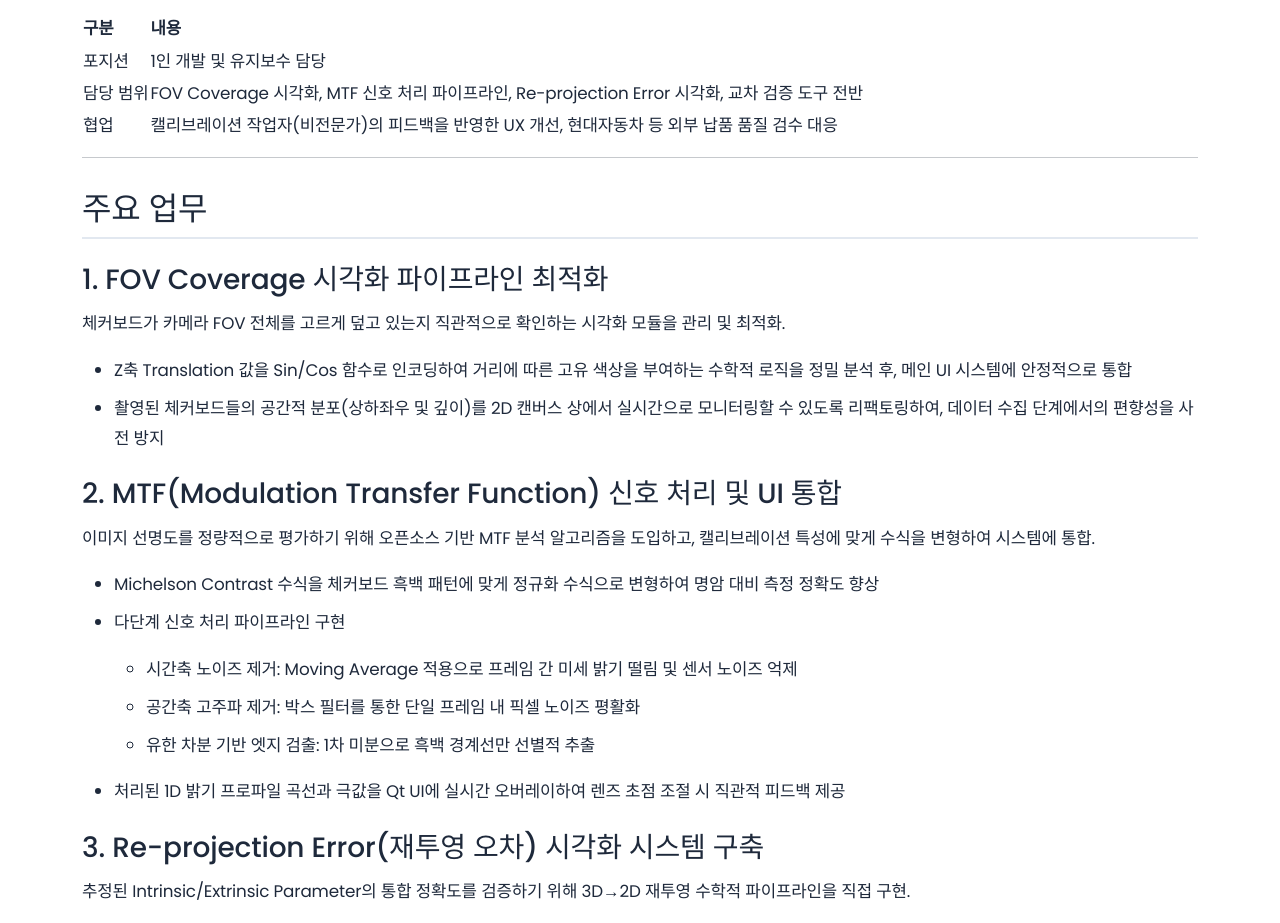
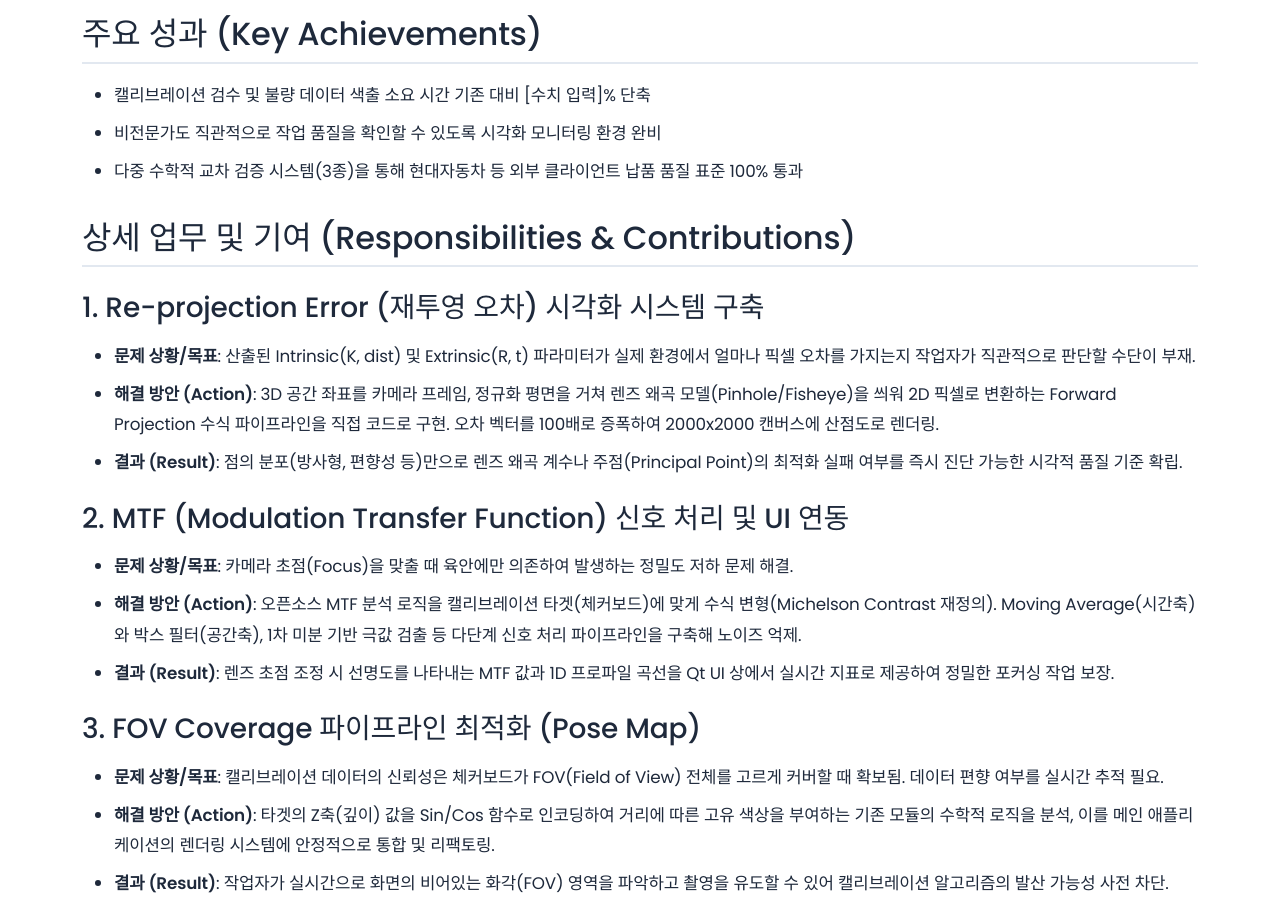
Before and after one commit to jinwoo-Sync/jinwoo-Sync.github.io, a Jekyll site: the page built from _projects/intrinsic_tool.md, in a window 1280 px wide and 1400 px high, scrolled down 554 px. Shown: the top 923 px of the window. Built offline with Jekyll 4.4.1, drawn with Linux system fonts in a browser that asks for light colours; some of the changed text lies outside the part shown.

Commit message:
경력기술서 형식으로 수정

```diff
--- a/_projects/intrinsic_tool.md
+++ b/_projects/intrinsic_tool.md
@@ -9,72 +9,44 @@ company: "Mobiltech (Internal R&D)"
 order: 4
 ---
 
-## 프로젝트 개요
+## 프로젝트 개요 (Overview)
+- **프로젝트명**: Camera Intrinsic Calibration Tool (사내 코어 툴 고도화)
+- **기간**: 2022.03 ~ Present
+- **역할**: Developer (수학적 검증 모델 구현 및 데이터 시각화 파이프라인 개발)
+- **기술 (Tech Stack)**: C++, Qt, OpenCV, Eigen (LM Optimization)
 
-사내 MMS(Mobile Mapping System) 핵심 파이프라인 중 하나인 Camera Intrinsic Calibration Tool의 고도화 및 유지보수를 담당. 기존 ROS 기반 도구의 한계를 극복하기 위해 자체 설계된 C++ 기반 시스템에서 핵심 검증 모듈과 신호 처리 로직을 구현하여 캘리브레이션의 신뢰성을 극대화.
+## 주요 성과 (Key Achievements)
+- 캘리브레이션 검수 및 불량 데이터 색출 소요 시간 기존 대비 [수치 입력]% 단축
+- 비전문가도 직관적으로 작업 품질을 확인할 수 있도록 시각화 모니터링 환경 완비
+- 다중 수학적 교차 검증 시스템(3종)을 통해 현대자동차 등 외부 클라이언트 납품 품질 표준 100% 통과
+
+## 상세 업무 및 기여 (Responsibilities & Contributions)
+
+### 1. Re-projection Error (재투영 오차) 시각화 시스템 구축
+- **문제 상황/목표**: 산출된 Intrinsic(K, dist) 및 Extrinsic(R, t) 파라미터가 실제 환경에서 얼마나 픽셀 오차를 가지는지 작업자가 직관적으로 판단할 수단이 부재.
+- **해결 방안 (Action)**: 3D 공간 좌표를 카메라 프레임, 정규화 평면을 거쳐 렌즈 왜곡 모델(Pinhole/Fisheye)을 씌워 2D 픽셀로 변환하는 Forward Projection 수식 파이프라인을 직접 코드로 구현. 오차 벡터를 100배로 증폭하여 2000x2000 캔버스에 산점도로 렌더링.
+- **결과 (Result)**: 점의 분포(방사형, 편향성 등)만으로 렌즈 왜곡 계수나 주점(Principal Point)의 최적화 실패 여부를 즉시 진단 가능한 시각적 품질 기준 확립.
+
+### 2. MTF (Modulation Transfer Function) 신호 처리 및 UI 연동
+- **문제 상황/목표**: 카메라 초점(Focus)을 맞출 때 육안에만 의존하여 발생하는 정밀도 저하 문제 해결.
+- **해결 방안 (Action)**: 오픈소스 MTF 분석 로직을 캘리브레이션 타겟(체커보드)에 맞게 수식 변형(Michelson Contrast 재정의). Moving Average(시간축)와 박스 필터(공간축), 1차 미분 기반 극값 검출 등 다단계 신호 처리 파이프라인을 구축해 노이즈 억제.
+- **결과 (Result)**: 렌즈 초점 조정 시 선명도를 나타내는 MTF 값과 1D 프로파일 곡선을 Qt UI 상에서 실시간 지표로 제공하여 정밀한 포커싱 작업 보장.
+
+### 3. FOV Coverage 파이프라인 최적화 (Pose Map)
+- **문제 상황/목표**: 캘리브레이션 데이터의 신뢰성은 체커보드가 FOV(Field of View) 전체를 고르게 커버할 때 확보됨. 데이터 편향 여부를 실시간 추적 필요.
+- **해결 방안 (Action)**: 타겟의 Z축(깊이) 값을 Sin/Cos 함수로 인코딩하여 거리에 따른 고유 색상을 부여하는 기존 모듈의 수학적 로직을 분석, 이를 메인 애플리케이션의 렌더링 시스템에 안정적으로 통합 및 리팩토링.
+- **결과 (Result)**: 작업자가 실시간으로 화면의 비어있는 화각(FOV) 영역을 파악하고 촬영을 유도할 수 있어 캘리브레이션 알고리즘의 발산 가능성 사전 차단.
+
+### 4. 수학적 모델 기반 추가 교차 검증 도구 도입
+- **문제 상황/목표**: 재투영 오차 외에도, 추정된 모델 자체가 물리적으로 타당한지 다각도로 교차 검증 필요.
+- **해결 방안 (Action)**:
+  1. **Simulation Grid**: 추정된 렌즈 왜곡 모델을 활용해 가상의 격자를 FOV 전체에 투영, 주변부 왜곡 보정이 시각적으로 타당한지 검증하는 기능 추가.
+  2. **Homography Residual**: Z=1 (Normalized Image Plane) 개념을 도입해 Extrinsic(R, t) 영향을 배제하고 역변환(K⁻¹)을 통해 순수 Intrinsic 오차만을 평가하는 기능 도입.
+- **결과 (Result)**: 입체적인 검증 파이프라인 구축으로 캘리브레이션 모델의 구조적 신뢰성 극대화.
 
 ---
 
-## 역할 및 기여 범위 (R&R)
-
-| 구분 | 내용 |
-|------|------|
-| 포지션 | 1인 개발 및 유지보수 담당 |
-| 담당 범위 | FOV Coverage 시각화, MTF 신호 처리 파이프라인, Re-projection Error 시각화, 교차 검증 도구 전반 |
-| 협업 | 캘리브레이션 작업자(비전문가)의 피드백을 반영한 UX 개선, 현대자동차 등 외부 납품 품질 검수 대응 |
-
----
-
-## 주요 업무
-
-### 1. FOV Coverage 시각화 파이프라인 최적화
-
-체커보드가 카메라 FOV 전체를 고르게 덮고 있는지 직관적으로 확인하는 시각화 모듈을 관리 및 최적화.
-
-- Z축 Translation 값을 Sin/Cos 함수로 인코딩하여 거리에 따른 고유 색상을 부여하는 수학적 로직을 정밀 분석 후, 메인 UI 시스템에 안정적으로 통합
-- 촬영된 체커보드들의 공간적 분포(상하좌우 및 깊이)를 2D 캔버스 상에서 실시간으로 모니터링할 수 있도록 리팩토링하여, 데이터 수집 단계에서의 편향성을 사전 방지
-
-### 2. MTF(Modulation Transfer Function) 신호 처리 및 UI 통합
-
-이미지 선명도를 정량적으로 평가하기 위해 오픈소스 기반 MTF 분석 알고리즘을 도입하고, 캘리브레이션 특성에 맞게 수식을 변형하여 시스템에 통합.
-
-- Michelson Contrast 수식을 체커보드 흑백 패턴에 맞게 정규화 수식으로 변형하여 명암 대비 측정 정확도 향상
-- 다단계 신호 처리 파이프라인 구현
-    - 시간축 노이즈 제거: Moving Average 적용으로 프레임 간 미세 밝기 떨림 및 센서 노이즈 억제
-    - 공간축 고주파 제거: 박스 필터를 통한 단일 프레임 내 픽셀 노이즈 평활화
-    - 유한 차분 기반 엣지 검출: 1차 미분으로 흑백 경계선만 선별적 추출
-- 처리된 1D 밝기 프로파일 곡선과 극값을 Qt UI에 실시간 오버레이하여 렌즈 초점 조절 시 직관적 피드백 제공
-
-### 3. Re-projection Error(재투영 오차) 시각화 시스템 구축
-
-추정된 Intrinsic/Extrinsic Parameter의 통합 정확도를 검증하기 위해 3D→2D 재투영 수학적 파이프라인을 직접 구현.
-
-- 3D 공간 좌표 → 카메라 좌표 변환 → 정규화 평면 투영 → 왜곡 모델(Pinhole/Fisheye) 적용 → 최종 픽셀 좌표로 이어지는 Forward Projection 전체 연산 수식화 및 적용
-- 실제 검출 2D 코너와 재투영 2D 코너 간 오차 벡터를 100배 확대하여 별도 2000x2000 캔버스에 시각화
-- 오차 패턴별 진단 기준 확립: 중앙 밀집(정상) / 방사형 확산(왜곡 계수 오류) / 편향(주점 오류)
-
-### 4. 수학적 모델 기반 교차 검증 도구 도입
-
-재투영 오차 외 Intrinsic 파라미터의 신뢰성을 교차 검증하기 위한 두 가지 시각화 기법을 도입.
-
-- **Simulation Grid:** 추정된 왜곡 모델 기반으로 FOV 전체에 가상 격자를 투영하여, 광각/어안 렌즈 주변부의 왜곡 보정이 물리적으로 타당한지 육안 검증
-- **Homography Residual:** Extrinsic 영향을 완전히 배제하고, Normalized Image Plane 개념을 활용하여 픽셀 좌표를 왜곡 제거된 정규 좌표로 역변환 후, 이상적인 체커보드 격자와의 Homography 변환으로 순수 렌즈 왜곡 잔차를 검증
-
----
-
-## 성과
-
-| 항목 | 내용 |
-|------|------|
-| 플랫폼 독립화 | ROS 의존성 제거, Windows/Linux 크로스 플랫폼 독립 실행 가능한 툴로 완성 |
-| 외부 납품 품질 검수 | 현대자동차 등 외부 클라이언트의 품질 검수 기준 통과 |
-| 캘리브레이션 소요 시간 | <!-- TODO: 수치 기입 --> |
-| 작업 오류율 감소 | <!-- TODO: 수치 기입 --> |
-| 기타 정량 지표 | <!-- TODO: 수치 기입 --> |
-
----
-
-## 시스템 구동 화면
+### 부록: 시스템 구동 화면
 
 ![MTF 및 Projection Error 시각화 환경](/assets/images/projects/intrinsic_tool/calib_good_mtf.png)
 *좌측 하단: MTF 측정 프로파일 곡선 / 우측 상단: FOV Coverage(Pose Map) / 우측 하단: Re-projection Error 100배 확대(XY Map)*
```
Also changed, not shown: _projects/hyundai_calib.md (+17 -26 lines), _projects/indonesia_gis.md (+38 -18 lines).
